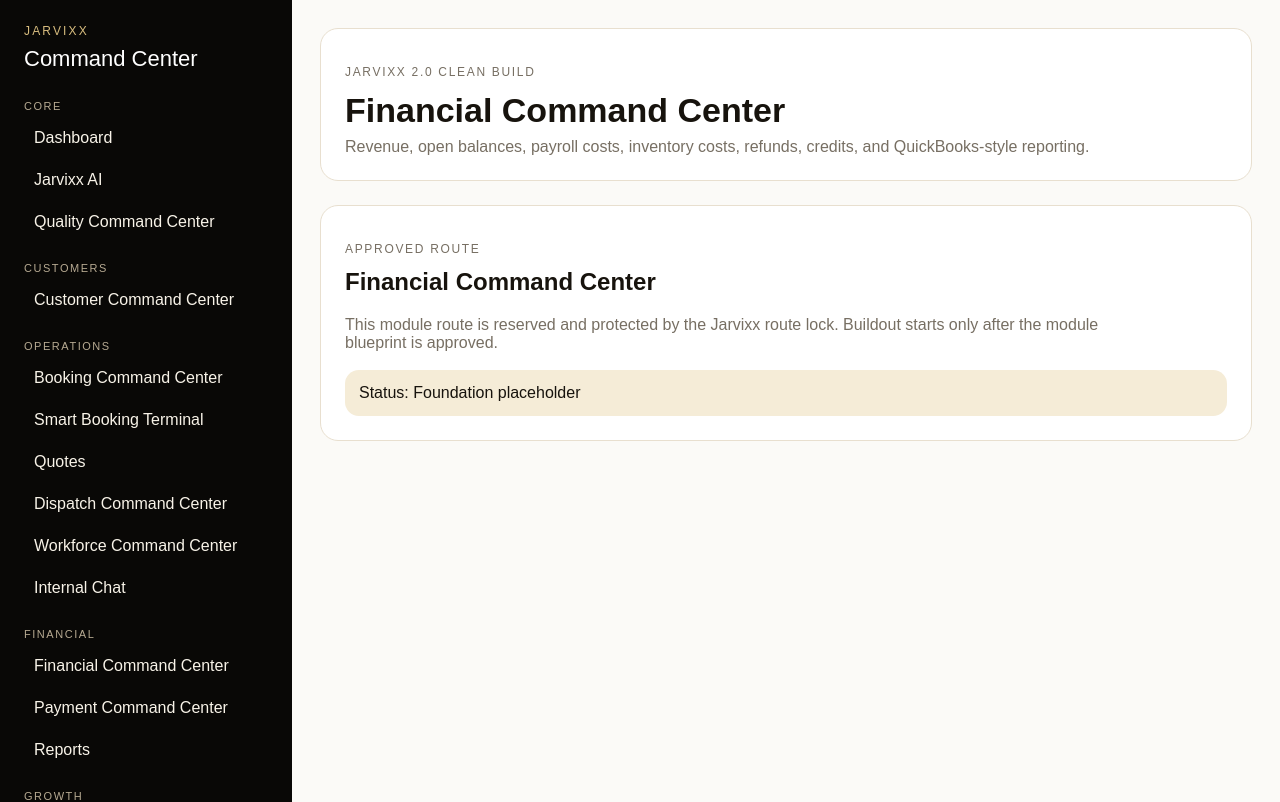
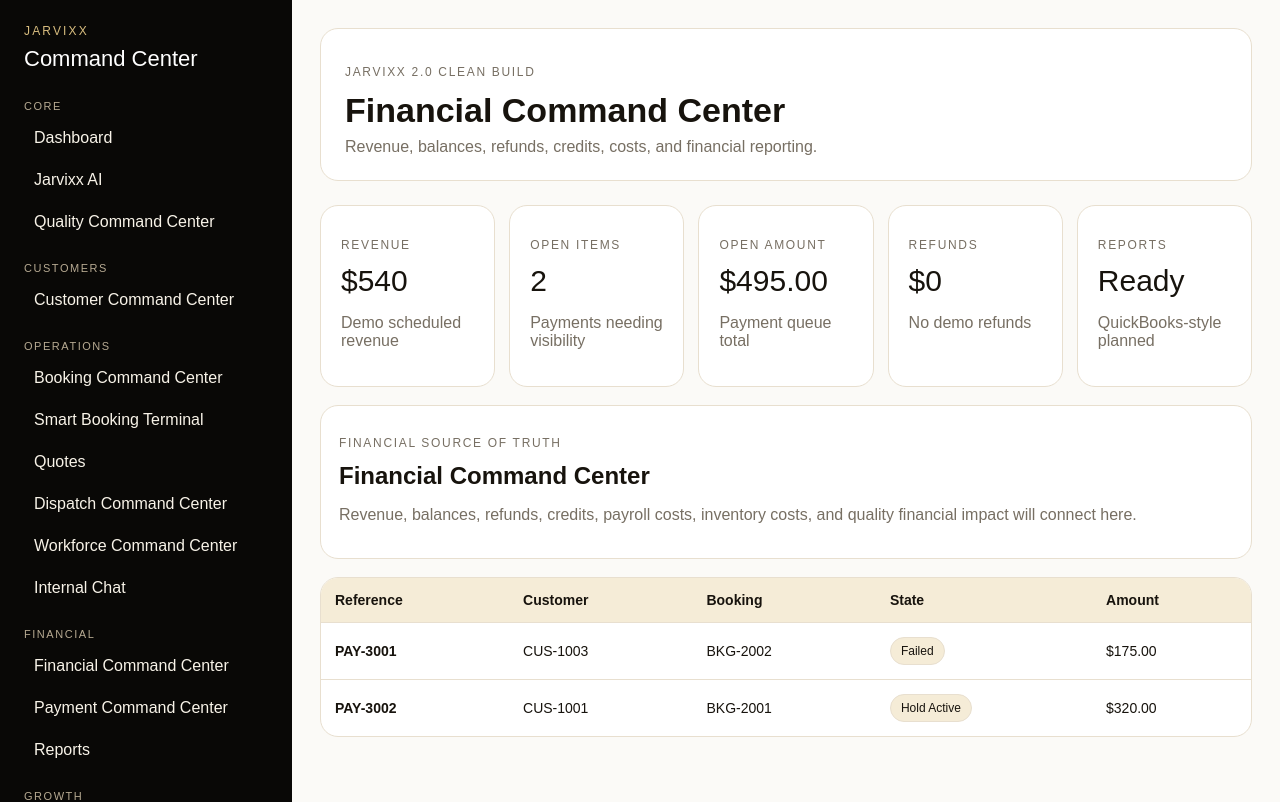
Before and after one commit to 360jarvis/JARVISV4, a Next.js app: page /app/financial in a window 1280 px wide. Shown: the top 802 px of the page. Built offline with nearby package versions, Linux system fonts and the light colour scheme.

Commit message:
Connect Financial Command Center route

```diff
--- a/app/app/financial/page.tsx
+++ b/app/app/financial/page.tsx
@@ -1,6 +1,6 @@
 import AppShell from '../../../components/AppShell';
-import ModulePlaceholder from '../../../components/ModulePlaceholder';
+import FinancialCenter from '../../../components/FinancialCenter';
 
 export default function FinancialPage() {
-  return <AppShell title="Financial Command Center" subtitle="Revenue, open balances, payroll costs, inventory costs, refunds, credits, and QuickBooks-style reporting."><ModulePlaceholder name="Financial Command Center" /></AppShell>;
+  return <AppShell title="Financial Command Center" subtitle="Revenue, balances, refunds, credits, costs, and financial reporting."><FinancialCenter /></AppShell>;
 }
```
